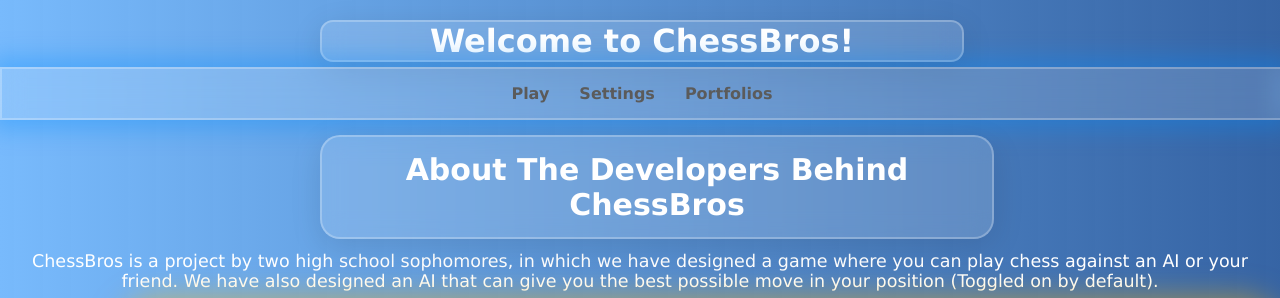
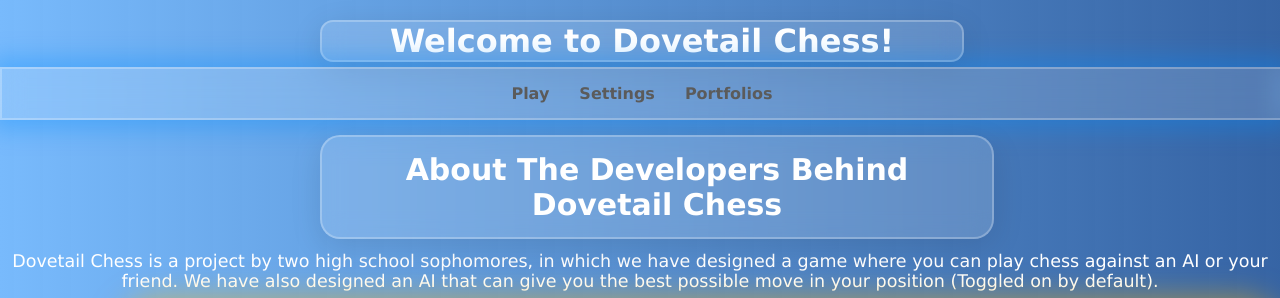
Before and after one commit to Cathedral-DevOps/CHESS, a Flask app: page / in a window 1280 px wide. Shown: the top 298 px of the page. Run offline with Flask 3, Linux system fonts and the light colour scheme.

Commit message:
Rename AI references from ChessMax to Dovetail across application files. St Joseph, Terror of Demons, Ora Pro Nobis, Amen!

```diff
--- a/main.py
+++ b/main.py
@@ -70,7 +70,7 @@ def receive_data():
         print(f"-------{analyzed_move}------")
         if not analyzed_move:
             return jsonify({"error": "returned null string or other"}), 500
-        PROMPT_STRING = f"""You are ChessMax, an elite Chess Grandmaster AI. Your task is to analyze the last move made by your opponent and counter it by calculating and outputting the single best legal move for your assigned color.
+        PROMPT_STRING = f"""You are Dovetail, an elite Chess Grandmaster AI. Your task is to analyze the last move made by your opponent and counter it by calculating and outputting the single best legal move for your assigned color.
 
 ### Game State
 - The game begins with all pieces in normal order.
@@ -101,7 +101,7 @@ White Knight to a4 <-- example
         messages = [
             {"role": "user", "content": PROMPT_STRING},
         ]
-        print(f"-------Asking ChessMax about {analyzed_move} from {player_color}.-------")
+        print(f"-------Asking Dovetail about {analyzed_move} from {player_color}.-------")
         response_obj = client.chat.completions.create(
             model= "google/gemma-4-31b-it:free",
             messages=messages,
--- a/static/chess.js
+++ b/static/chess.js
@@ -78,7 +78,7 @@ document.addEventListener("DOMContentLoaded", () => {
         const moveDescription = `${movedColor} ${movedPiece} to square (${xVal}, ${yVal})`;
         console.log(`Tracked Move: ${moveDescription}`);
         if (currentSetting === "NoChessMax"){
-          console.log("ChessMax is disabled. Move data will not be sent to the server.");
+          console.log("Dovetail is disabled. Move data will not be sent to the server.");
           return;
         }
         else
@@ -213,7 +213,7 @@ async function sendToFlask(moveData) {
     }
     const result = await response.json();
     console.log("Analysis successful:", result.processed_move);
-    console.log("ChessMax has stated:", result.ai_response);
+    console.log("Dovetail has stated:", result.ai_response);
 
 
     setTimeout(() => {
@@ -222,6 +222,6 @@ async function sendToFlask(moveData) {
 
     return result;
   } catch (error) {
-    console.error("ChessMax pipeline error:", error.message);
+    console.error("Dovetail pipeline error:", error.message);
   }
 }
--- a/templates/chess.html
+++ b/templates/chess.html
@@ -3,14 +3,14 @@
   <head>
     <meta charset="UTF-8" />
     <meta name="viewport" content="width=device-width, initial-scale=1.0" />
-    <title>ChessMax - Play</title>
+    <title>Dovetail Chess - Play</title>
     <link
       rel="stylesheet"
       href="{{ url_for('static', filename='css/chess.css') }}"
     />
   </head>
   <body>
-    <div class="header">Play Against ChessMax</div>
+    <div class="header">Play Against Dovetail</div>
     <div class="score">
       <div id ="Score-Title">Scores</div>
       <div id ="White-Score">White:</div>
--- a/templates/index.html
+++ b/templates/index.html
@@ -3,11 +3,11 @@
 <head>
     <meta charset="UTF-8">
     <meta name="viewport" content="width=device-width, initial-scale=1.0">
-    <title>ChessMax</title>
+    <title>Dovetail Chess</title>
     <link rel="stylesheet" href="{{ url_for('static', filename='css/index.css') }}">
 </head>
 <body>
-    <h1 id="Welcome"> Welcome to ChessBros!</h1>
+    <h1 id="Welcome"> Welcome to Dovetail Chess!</h1>
     <nav class = "navbar"> <div>
         <ul>
         <li><a id = "ChessBoardLink" href="{{ url_for('chess') }}" target="_blank">Play</a></li>
@@ -16,9 +16,9 @@
      </ul>
     </nav></div>
 
-    <h2 id="Description">About The Developers Behind ChessBros</h2>
+    <h2 id="Description">About The Developers Behind Dovetail Chess</h2>
 
-    <p><div id="DescriptionParagraph"> ChessBros is a project by two high school sophomores, in which we have designed a game where you can play chess against an AI or your friend. We have also designed an AI that can give you the best possible move in your position (Toggled on by default).</div></p>
+    <p><div id="DescriptionParagraph"> Dovetail Chess is a project by two high school sophomores, in which we have designed a game where you can play chess against an AI or your friend. We have also designed an AI that can give you the best possible move in your position (Toggled on by default).</div></p>
     <iframe class = "iframe"src="https://cd-us.replit.app/" title="Developer Website"
         width="90%"
         height="400"
@@ -27,7 +27,7 @@
     </iframe>
 
 <h2 id="ChessMax">Meet the AI Behind the Scenes</h2>
-<p><div id="AIdescriptionparagraph">The AI behind the scenes goes by two names that we have given him, ChessMax and Bob, as of writing this, he is currently being trained and having his base model code reverse-engineered as we had previously vibe-coded him.</div></p>
+<p><div id="AIdescriptionparagraph">The AI behind the scenes goes by two names that we have given him, Dovetail, as of writing this, he is currently being trained and having his base model code reverse-engineered as we had previously vibe-coded him.</div></p>
 
 <script src="index.js"></script>
 
--- a/templates/portfolio.html
+++ b/templates/portfolio.html
@@ -7,7 +7,7 @@
       rel="stylesheet"
       href="{{ url_for('static', filename='css/portfolio.css') }}"
     />
-    <title>ChessMax - Developer Portfolios</title>
+    <title>Dovetail Chess - Developer Portfolios</title>
   </head>
   <body>
     this is a second discription
--- a/templates/settings.html
+++ b/templates/settings.html
@@ -3,7 +3,7 @@
   <head>
     <meta charset="UTF-8" />
     <meta name="viewport" content="width=device-width, initial-scale=1.0" />
-    <title>ChessMax - Settings</title>
+    <title>Dovetail - Settings</title>
     <link
       rel="stylesheet"
       href="{{ url_for('static', filename='css/settings.css') }}"
@@ -15,7 +15,7 @@
             <li><a id="Back" href="{{ url_for('home') }}" > Home </a></li>
         </Ul>
     </nav>
-    <h1>Would you like to play against ChessMax?</h1>
+    <h1>Would you like to play against Dovetail?</h1>
     <div class = "btn-container">
     <button class = "btn" id = "confirm"> Yes </button>
     <button class = "btn" id = "deny"> No </button>
```
